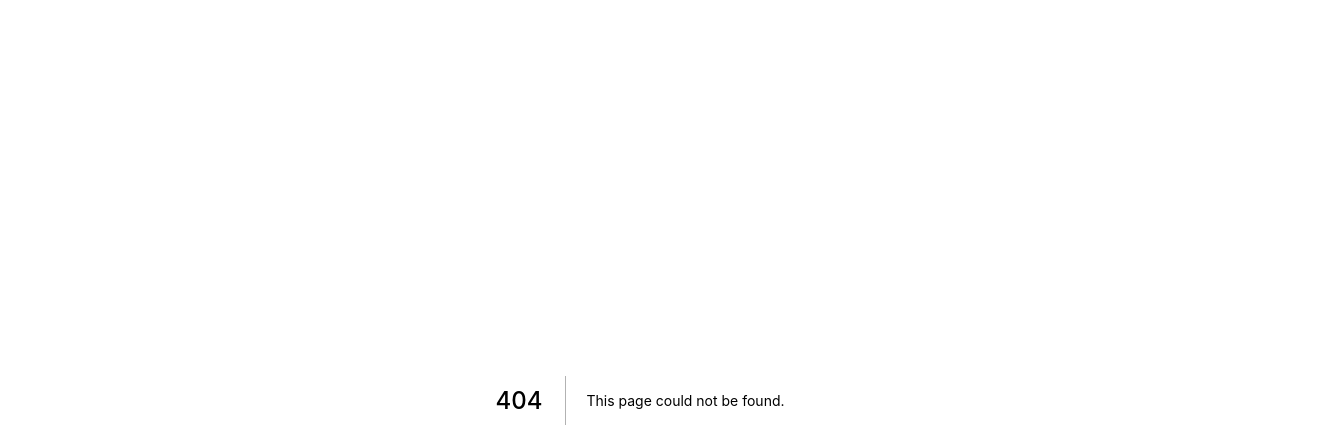
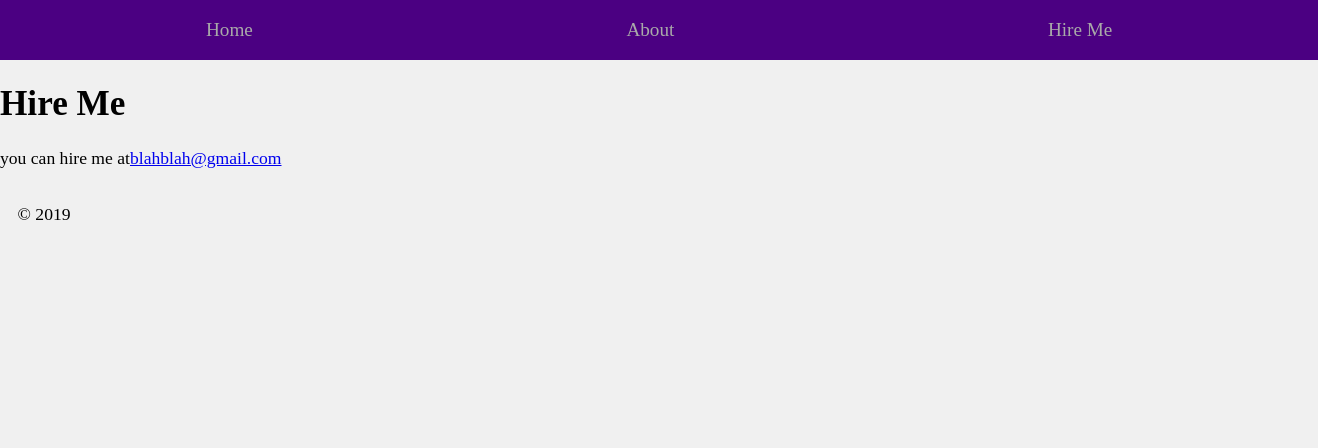
Before and after one commit to Ideal-Poster/next-portfolio, a Next.js app: page /hireme in a window 1280 px wide. Before the commit this address had no page. Shown: the top 448 px of the page, 1318 px wide, since content can reach past the window. Built offline with nearby package versions, Linux system fonts and the light colour scheme.

Commit message:
layout component added

```diff
--- /dev/null
+++ b/component/Layout.js
@@ -0,0 +1,49 @@
+import Link from 'next/link';
+
+export default ({children, title}) => (
+  <div>
+    <header>
+      <Link href="/"><a>Home</a></Link>
+      <Link href="/about"><a>About</a></Link>
+      <Link href="/hireme"><a>Hire Me</a></Link>
+    </header>
+
+    <h1>{title}</h1>
+    {children}
+    <footer>&copy; {new Date().getFullYear()}</footer>
+    <style jsx>{`
+      .root {
+        display: flex;
+        justify-content: center;
+        align-items: center;
+        flex-direction: column;
+      }
+      header {
+        width: 100%;
+        display: flex;
+        justify-content: space-around;
+        padding: 1em;
+        font-size: 1.2rem;
+        background: indigo;
+      }
+      header a {
+        color: darkgrey;
+        text-decoration: none;
+      }
+      header a:hover {
+        font-weight: bold;
+        color: lightgrey;
+      }
+      footer {
+        padding: 1em;
+      }
+    `}</style>
+    <style global jsx>{`
+      body {
+        margin: 0;
+        font-size: 110%;
+        background: #f0f0f0;
+      }
+    `}</style>
+  </div>
+);
--- /dev/null
+++ b/pages/hireme.js
@@ -0,0 +1,13 @@
+import Layout from "../component/Layout";
+
+const HireMe = () => (
+  <Layout title="Hire Me">
+    <p>you can hire me at
+      <a href="mailtp:blahblah@gmail.com">
+        blahblah@gmail.com
+      </a>
+    </p>
+  </Layout>
+);
+
+export default HireMe;
--- a/pages/index.js
+++ b/pages/index.js
@@ -1,13 +1,13 @@
 import Link from 'next/link';
+import Layout from '../component/Layout';
 
 const Index = () => (
-  <div>
-    <h1>Home</h1>
+  <Layout title="Home ">
     <Link href='/about'>
       <a>Go to about</a>
     </Link>
     <div>Welcome to the homepage</div>
-  </div>
+  </Layout>
 );
 
 export default Index;
```
Also changed, not shown: pages/about.js (+4 -4 lines).
